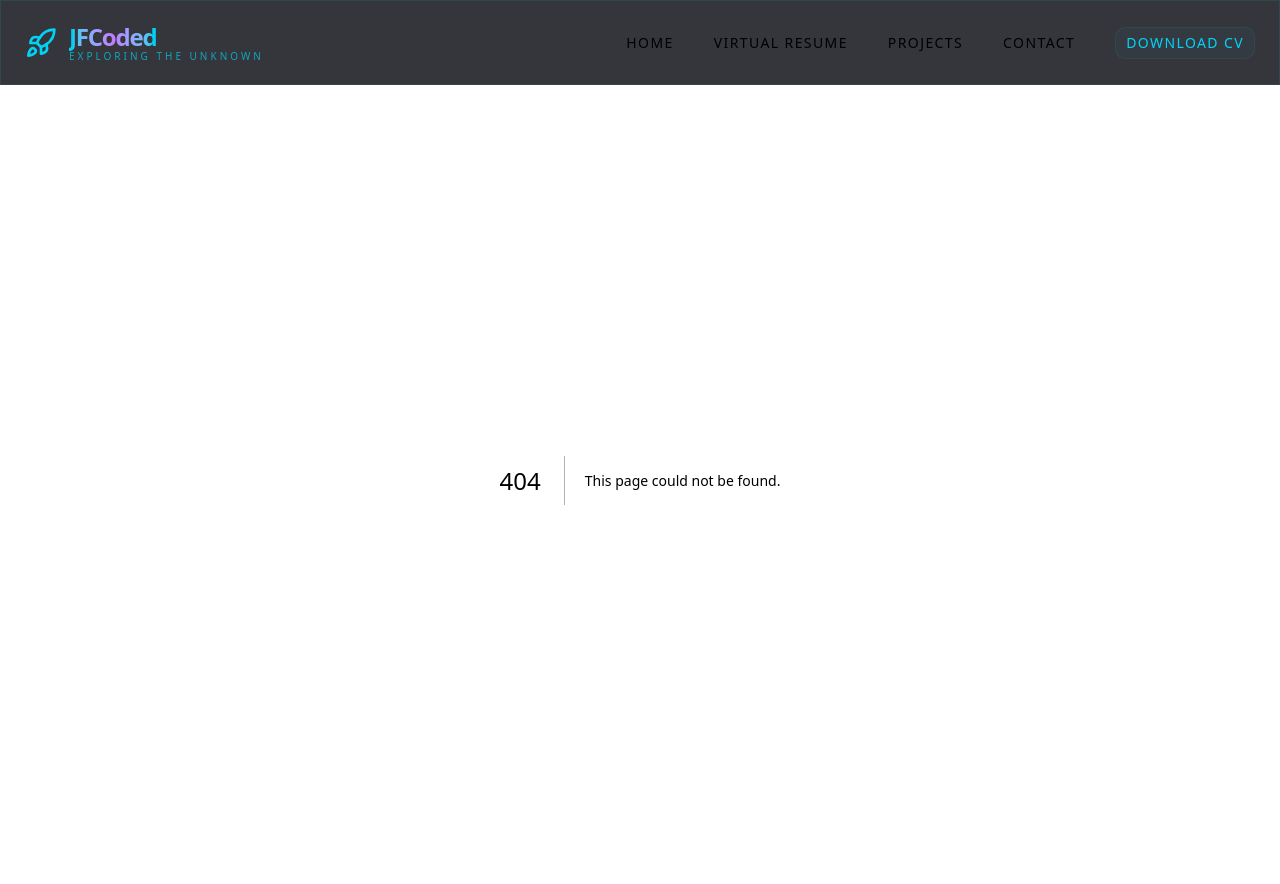
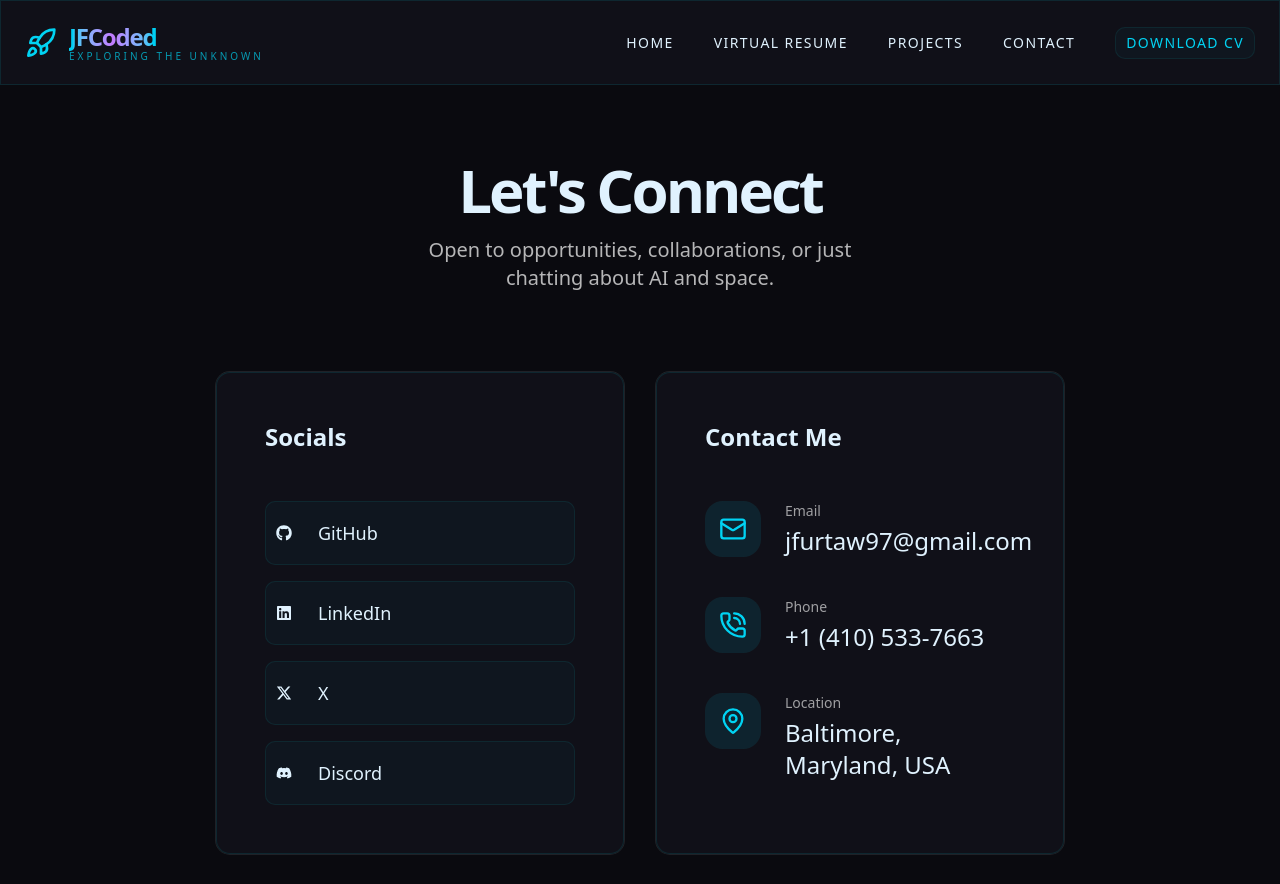
Before and after one commit to JakeFurtaw/jf-coded-v2, a Next.js app: page /contact in a window 1280 px wide. Before the commit this address had no page. Shown: the top 884 px of the page. Built offline with nearby package versions, Linux system fonts and the light colour scheme.

Commit message:
added contact page and updated projects

```diff
--- /dev/null
+++ b/app/contact/page.tsx
@@ -0,0 +1,134 @@
+"use client";
+
+import { motion } from "framer-motion";
+import { Mail, MapPin, Calendar, PhoneCall } from "lucide-react";
+import { FaGithub, FaLinkedin, FaDiscord, FaXTwitter } from 'react-icons/fa6';
+import { Button } from "@/components/ui/button";
+import { Card } from "@/components/ui/card";
+
+export default function ContactPage() {
+  return (
+    <div className="min-h-screen pb-24 bg-space-bg">
+      <div className="max-w-4xl mx-auto px-6 pt-20">
+        {/* Header */}
+        <div className="text-center mb-20">
+          <h1 className="text-6xl font-bold tracking-tighter mb-4">Let's Connect</h1>
+          <p className="text-xl text-white/70 max-w-md mx-auto">
+            Open to opportunities, collaborations, or just chatting about AI and space.
+          </p>
+        </div>
+
+        <div className="grid md:grid-cols-2 gap-8">
+          {/* SOCIAL LINKS - Now on the LEFT (more prominent) */}
+          <Card className="glass p-12 border-white/10">
+            <h3 className="text-2xl font-semibold mb-8">Socials</h3>
+
+            <div className="space-y-4">
+              <Button
+                variant="outline"
+                className="w-full h-16 justify-start text-lg border-white/20 hover:border-cyan-400 hover:text-cyan-400"
+                asChild
+              >
+                <a href="https://github.com/JakeFurtaw" target="_blank" rel="noopener noreferrer">
+                  <FaGithub className="mr-5 w-6 h-6" /> GitHub
+                </a>
+              </Button>
+
+              <Button
+                variant="outline"
+                className="w-full h-16 justify-start text-lg border-white/20 hover:border-cyan-400 hover:text-cyan-400"
+                asChild
+              >
+                <a href="https://linkedin.com/in/jacob-furtaw" target="_blank" rel="noopener noreferrer">
+                  <FaLinkedin className="mr-5 w-6 h-6" /> LinkedIn
+                </a>
+              </Button>
+
+              <Button
+                variant="outline"
+                className="w-full h-16 justify-start text-lg border-white/20 hover:border-cyan-400 hover:text-cyan-400"
+                asChild
+              >
+                <a href="https://x.com/JFurtaw97" target="_blank" rel="noopener noreferrer">
+                  <FaXTwitter className="mr-5 w-6 h-6" /> X
+                </a>
+              </Button>
+
+              <Button
+                variant="outline"
+                className="w-full h-16 justify-start text-lg border-white/20 hover:border-cyan-400 hover:text-cyan-400"
+                asChild
+              >
+                <a href="https://discord.com/users/jfurtaw" target="_blank" rel="noopener noreferrer">
+                  <FaDiscord className="mr-5 w-6 h-6" /> Discord
+                </a>
+              </Button>
+            </div>
+          </Card>
+
+          {/* EMAIL + LOCATION - Now on the RIGHT */}
+          <Card className="glass p-12 border-white/10">
+          <h3 className="text-2xl font-semibold mb-8">Contact Me</h3>
+            <div className="space-y-10">
+              <div className="flex gap-6">
+                <div className="w-14 h-14 rounded-2xl bg-cyan-400/10 flex items-center justify-center flex-shrink-0">
+                  <Mail className="w-7 h-7 text-cyan-400" />
+                </div>
+                <div>
+                  <p className="text-white/60 text-sm mb-1">Email</p>
+                  <a
+                    href="mailto:jfurtaw97@gmail.com"
+                    className="text-2xl hover:text-cyan-400 transition-colors"
+                  >
+                    jfurtaw97@gmail.com
+                  </a>
+                </div>
+              </div>
+
+              <div className="flex gap-6">
+                <div className="w-14 h-14 rounded-2xl bg-cyan-400/10 flex items-center justify-center flex-shrink-0">
+                  <PhoneCall className="w-7 h-7 text-cyan-400" />
+                </div>
+                <div>
+                  <p className="text-white/60 text-sm mb-1">Phone</p>
+                  <p className="text-2xl">+1 (410) 533-7663</p>
+                </div>
+              </div>
+
+            <div className="flex gap-6">
+                <div className="w-14 h-14 rounded-2xl bg-cyan-400/10 flex items-center justify-center flex-shrink-0">
+                  <MapPin className="w-7 h-7 text-cyan-400" />
+                </div>
+                <div>
+                  <p className="text-white/60 text-sm mb-1">Location</p>
+                  <p className="text-2xl">Baltimore, Maryland, USA</p>
+                </div>
+              </div>
+            </div>
+          </Card>
+        </div>
+
+        {/* Availability Card */}
+        <Card className="glass p-12 border-white/10 mt-8">
+          <div className="flex gap-6">
+            <div className="w-14 h-14 rounded-2xl bg-emerald-400/10 flex items-center justify-center flex-shrink-0">
+              <Calendar className="w-7 h-7 text-emerald-400" />
+            </div>
+            <div>
+              <p className="text-emerald-400 font-medium text-lg mb-2">Currently Open To</p>
+              <p className="text-white/80 leading-relaxed">
+                Full-time Machine Learning / Generative AI Engineer roles,<br />
+                Interesting collaborations, and conversations
+              </p>
+            </div>
+          </div>
+        </Card>
+
+        {/* Final Note */}
+        <div className="text-center mt-20 text-white/60">
+          <p>I typically respond within 1–2 business days.</p>
+        </div>
+      </div>
+    </div>
+  );
+}
--- a/app/projects/page.tsx
+++ b/app/projects/page.tsx
@@ -65,7 +65,7 @@ const projects: Project[] = [
     longDescription: "Built with Next.js 15, TypeScript, Tailwind CSS, Framer Motion, and shadcn/ui. Features dark space theme, smooth animations, and responsive design.",
     category: "Web",
     technologies: ["Next.js", "TypeScript", "Tailwind", "Framer Motion"],
-    github: "https://github.com/JakeFurtaw/JFCoded",
+    github: "https://github.com/JakeFurtaw/jf-coded-v2",
     live: "https://www.jfcoded.com",
   },
     {
```
